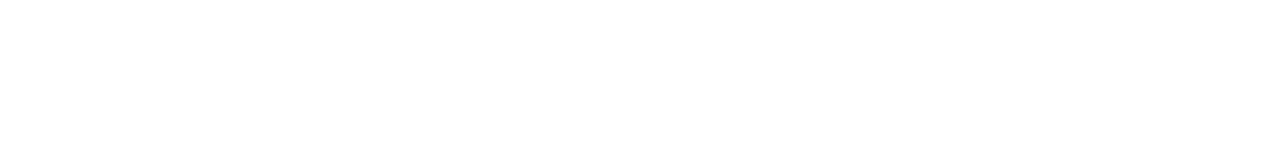
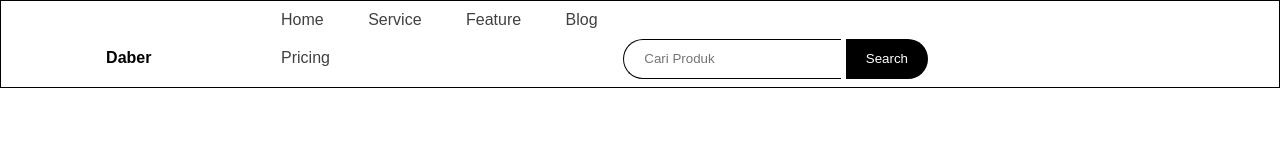
Before and after one commit to daberpro/koda-b10-html6, a plain HTML site: page index.html in a window 1280 px wide. Drawn offline with Linux system fonts and the light colour scheme.

Commit message:
feat: add navbar element with internal css style which include medai query

```diff
--- a/index.html
+++ b/index.html
@@ -5,11 +5,144 @@
     <meta charset="UTF-8">
     <meta name="viewport" content="width=device-width, initial-scale=1.0">
     <title>Document</title>
+    <style>
+        html,
+        body {
+            width: 100%;
+            height: 100%;
+        }
 
+        * {
+            font-family: sans-serif;
+            box-sizing: border-box;
+            margin: 0px;
+            padding: 0px;
+        }
+
+        nav {
+            width: 100%;
+            height: fit-content;
+            background-color: white;
+            border: 1px solid rgba(0, 0, 0, 1);
+        }
+
+        nav>.brand-logo {
+            width: 20%;
+            display: inline-block;
+            text-align: center;
+            padding: 20px 0px;
+        }
+
+        nav>.brand-logo>span {
+            font-weight: bolder;
+            color: black;
+        }
+
+        nav>.menu {
+            width: 28%;
+            display: inline-block;
+            text-align: start;
+        }
+
+        nav>.menu>ul {
+            list-style: none;
+        }
+
+        nav>.menu>ul>li {
+            display: inline-block;
+            padding: 10px 20px;
+            color: rgba(0, 0, 0, 0.75);
+            cursor: pointer;
+        }
+
+        nav>.menu>ul>li:hover {
+            cursor: pointer;
+            color: black;
+            font-weight: bold;
+        }
+
+        nav>.search {
+            width: 50%;
+            display: inline-block;
+            text-align: end;
+        }
+
+        nav>.search>form {
+            width: fit-content;
+            border-radius: 30px;
+
+        }
+
+        nav>.search>form>input[name="query"] {
+            outline: none;
+            border: none;
+            height: 40px;
+            border-radius: 30px 0px 0px 30px;
+            padding: 0px 20px;
+            border-left: 1px solid rgba(0, 0, 0, 1);
+            border-bottom: 1px solid rgba(0, 0, 0, 1);
+            border-top: 1px solid rgba(0, 0, 0, 1);
+        }
+
+
+        nav>.search>form>button[type="submit"] {
+            outline: none;
+            border: none;
+            height: 40px;
+            border-radius: 0px 30px 30px 0px;
+            background-color: black;
+            color: white;
+            padding: 0px 20px;
+            cursor: pointer;
+        }
+
+        @media(width < 768px) {
+
+            nav>.menu,
+            nav>.brand-logo,
+            nav>.search {
+                width: 100%;
+                display: block;
+                text-align: left;
+            }
+
+            nav>.brand-logo>span {
+                padding: 0px 20px;
+            }
+
+            nav>.menu>ul>li {
+                display: block;
+            }
+
+            nav>.search>form {
+                width: 100%;
+                padding: 20px 20px;
+            }
+        }
+    </style>
 </head>
 
 <body>
-
+    <nav>
+        <div class="brand-logo">
+            <span>Daber</span>
+        </div>
+        <div class="menu">
+            <ul>
+                <li>Home</li>
+                <li>Service</li>
+                <li>Feature</li>
+                <li>Blog</li>
+                <li>Pricing</li>
+            </ul>
+        </div>
+        <div class="search">
+            <form action="#">
+                <input placeholder="Cari Produk" type="text" name="query">
+                <button type="submit">Search</button>
+            </form>
+        </div>
+    </nav>
 </body>
 
 </html>
```
